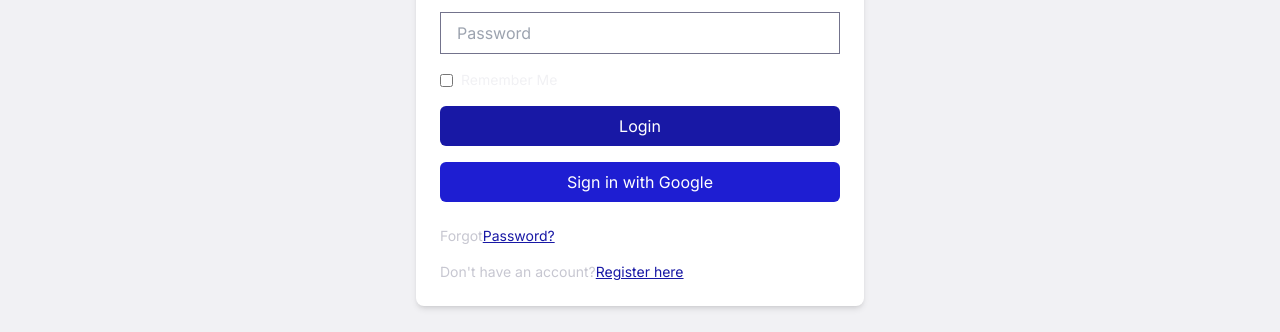
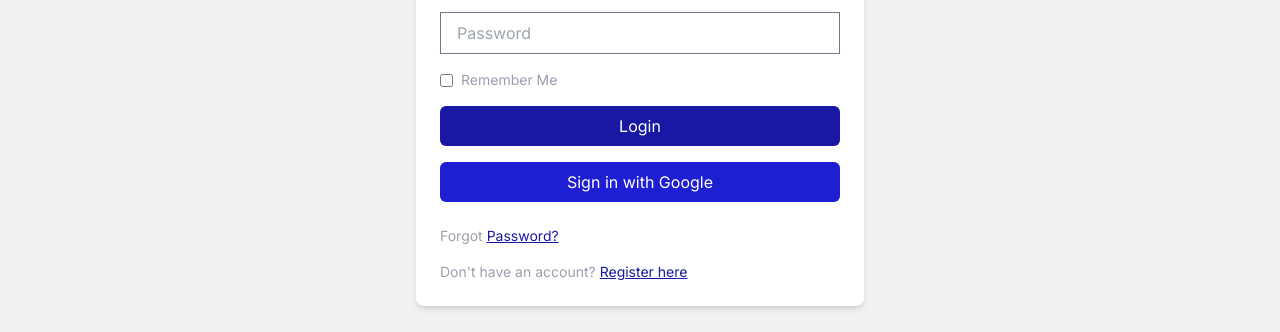
Before and after one commit to Lorena-Cec/Car-configurator, a Next.js app: page /login in a window 1280 px wide. Shown: the part 317-649 px from the top of the page. Built offline with nearby package versions, Linux system fonts and the light colour scheme.

Commit message:
color change

```diff
--- a/modules/authentication/components/LoginForm.tsx
+++ b/modules/authentication/components/LoginForm.tsx
@@ -95,15 +95,15 @@ const LoginForm = () => {
               onChange={() => setRememberMe(!rememberMe)}
               className="mr-2"
             />
-            <label htmlFor="rememberMe" className="text-sm text-gray-600">Remember Me</label>
+            <label htmlFor="rememberMe" className="text-sm text-gray-400">Remember Me</label>
           </div>
 
           <button type="submit" className="w-full bg-blue-500 text-white py-2 rounded-md hover:bg-blue-600">
             Login
           </button>
           <GoogleAuthButton isLogin={true} />
-          <p className="text-sm text-gray-500">
-            Forgot
+          <p className="text-sm text-gray-400">
+            Forgot{" "}
             <button
               type="button"
               onClick={handleForgotPassword}
@@ -112,8 +112,8 @@ const LoginForm = () => {
               Password?
             </button>
           </p>
-          <p className="text-sm text-gray-500">
-            Don't have an account?
+          <p className="text-sm text-gray-400">
+            Don't have an account?{" "}
             <button
             type="button"
             onClick={() => router.push('register')}
--- a/modules/authentication/components/RegisterForm.tsx
+++ b/modules/authentication/components/RegisterForm.tsx
@@ -98,15 +98,15 @@ const RegisterForm = () => {
               onChange={() => setRememberMe(!rememberMe)}
               className="mr-2"
             />
-            <label htmlFor="rememberMe" className="text-sm text-gray-600">Remember Me</label>
+            <label htmlFor="rememberMe" className="text-sm text-gray-400">Remember Me</label>
           </div>
 
           <button type="submit" className="w-full bg-blue-500 text-white py-2 rounded-md hover:bg-blue-600">
             Register
           </button>
           <GoogleAuthButton isLogin={false} />
-          <p className="text-sm text-gray-500">
-            Already have an account?
+          <p className="text-sm text-gray-400">
+            Already have an account?{" "}
             <button
             type="button"
             onClick={() => router.push('login')}
```
